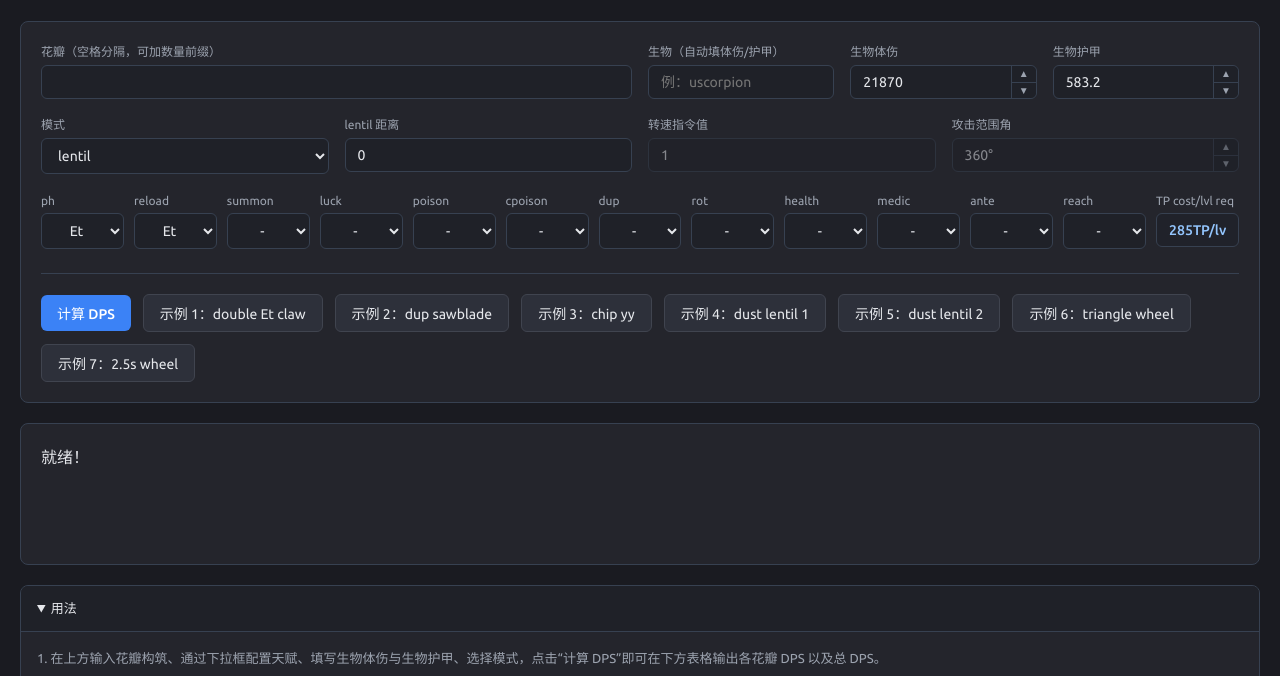
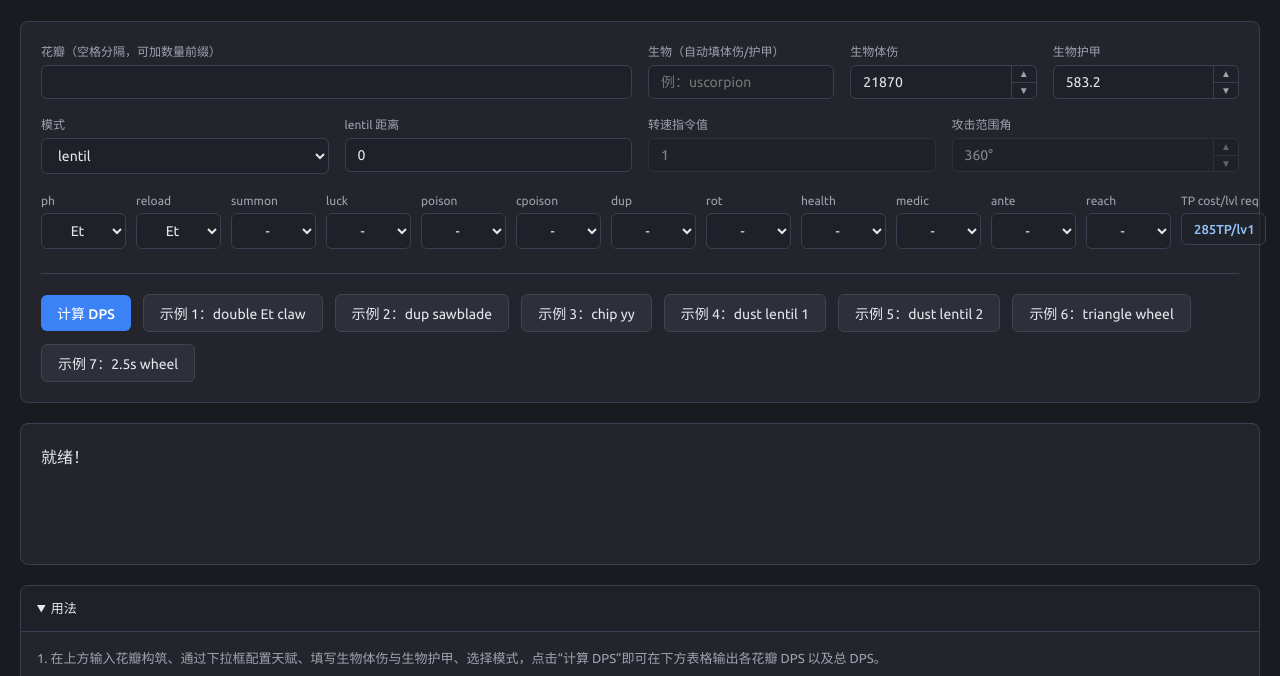
Before and after one commit to huoguotu/florr-dps, a plain HTML site: page index.html in a window 1280 px wide. Shown: the part 99-775 px from the top of the page. Drawn offline with Linux system fonts and the light colour scheme.

Commit message:
Update index.html

```diff
--- a/index.html
+++ b/index.html
@@ -38,7 +38,7 @@
 
         .container {
             width: 100%;
-            max-width: 1400px;
+            max-width: 1600px;
         }
 
         .header {
@@ -81,7 +81,7 @@
 
         .talent-grid {
             display: grid;
-            grid-template-columns: repeat(13, minmax(70px, 1fr));
+            grid-template-columns: repeat(13, minmax(85px, 1fr));
             gap: 10px;
             margin-bottom: 24px;
         }
@@ -132,6 +132,7 @@
             font-weight: 500;
             cursor: default;
             background-color: rgba(31, 33, 40, 0.6);
+            font-size: 13px; /* 稍微减小字号以防极端情况溢出 */
         }
 
         .number-input-container {
@@ -449,7 +450,6 @@
             }
         }
 
-
     </style>
 </head>
 <body>
@@ -464,9 +464,7 @@
         <h2>更新日志</h2>
         <h3>v2.3.0 (2026.11.15)</h3>
         <ul>
-            <li>新增 medic 天赋和 ante 天赋（目前仅用于计算TP），调整天赋顺序为
-                ph、reload、summon、luck、poison、cpoison、dup、rot、health/sc、medic、ante、reach
-            </li>
+            <li>新增 medic 天赋和 ante 天赋（目前仅用于计算TP），调整天赋顺序为 ph、reload、summon、luck、poison、cpoison、dup、rot、health/sc、medic、ante、reach</li>
             <li>修复其它已知 bug</li>
         </ul>
         <h3>v2.2.0 (2026.11.14)</h3>
@@ -738,8 +736,7 @@
                         1），以及在“攻击范围角”输入框填写攻击范围角（默认值为 138°）。
                     </li>
                 </ul>
-                <p>4. “生物”输入框支持快捷输入生物名称（如
-                    uscorpion），系统将自动填充对应的体伤与护甲，手动修改体伤或护甲会自动清空该框。</p>
+                <p>4. “生物”输入框支持快捷输入生物名称（如 uscorpion），系统将自动填充对应的体伤与护甲，手动修改体伤或护甲会自动清空该框。</p>
             </div>
         </details>
 
@@ -1283,7 +1280,6 @@
     }
 
 
-
 </script>
 </body>
 </html>
```
